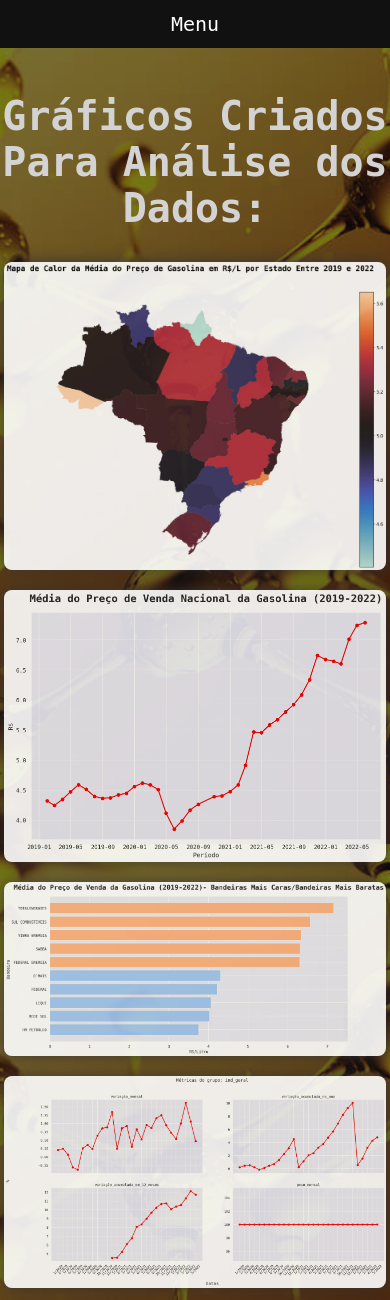
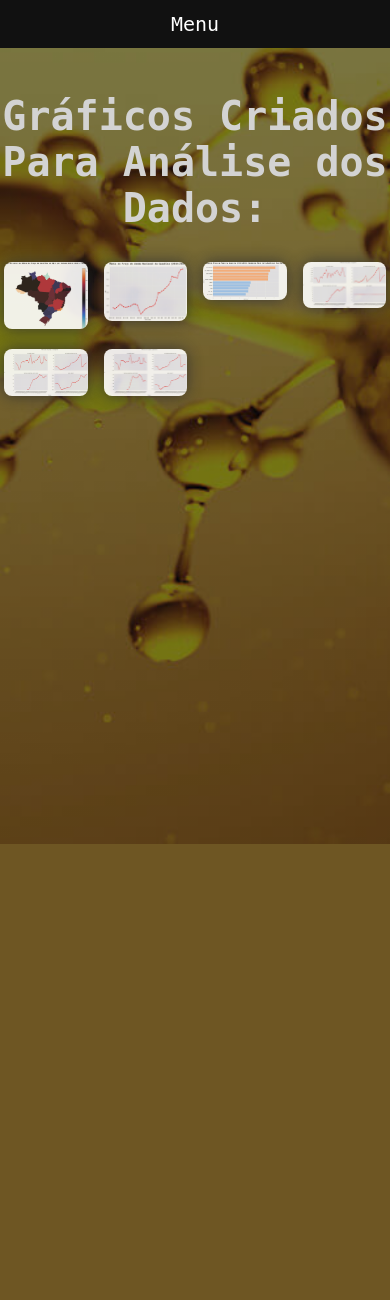
Before and after one commit to lc1a/InflaGas, a Django app: template homepage/templates/graficos.html in a window 390 px wide. Shown: the top 1300 px of the page. After the commit the page ends 844 px from the top, so only its background shows below. Run offline with Django 4.2, Linux system fonts and the light colour scheme; the template is opened without the code that fills it, so the values that code supplies are empty; parts of the project's set-up code (start-up, migrations or seed data) failed here and were passed over.

Commit message:
Responsive-Fix

```diff
--- a/homepage/static/css/homepage.css
+++ b/homepage/static/css/homepage.css
@@ -99,7 +99,7 @@ a{
 }
 /* Mobile adjust for small screens */
 /* Mobile change nav */
-@media screen and (max-width: 870px){
+@media screen and (max-width: 1000px){
   .flex_nav{
     display:none;
   }
@@ -219,7 +219,7 @@ form>.flex_col_center>.buttons>input[type='submit']:hover{
   border: 1px solid #ddd;
   padding: .35em;
 }
-@media screen and (max-width: 870px) {
+@media screen and (max-width: 1000px) {
   table thead {
     border: none;
     clip: rect(0 0 0 0);
--- a/homepage/static/css/slideshow.css
+++ b/homepage/static/css/slideshow.css
@@ -81,6 +81,7 @@ a{
 }
 .flex_nav_mob>div:hover{
   background-color: #111;
+  transition: 0.1s;
 }
 .flex_nav_mob>div>a{
   text-decoration: none;
@@ -96,11 +97,11 @@ a{
   background-color: #333; /* Black*/
   overflow-x: hidden; /* Disable horizontal scroll */
   overflow-y:scroll;
-  transition: 0.5s; /* 0.5 second transition effect to slide in the sidebar */
+  transition: 0s; /* 0.5 second transition effect to slide in the sidebar */
 }
 /* Mobile adjust for small screens */
 /* Mobile change nav */
-@media screen and (max-width: 600px){
+@media screen and (max-width: 1000px){
   .flex_nav{
     display:none;
   }
@@ -169,14 +170,9 @@ a{
 .gallery .gallery-item:hover {
   transform: scale(1.050);
 }
-@media (max-width: 600px) {
+@media (max-width: 1000px) {
   .gallery {
-    grid-template-columns: repeat(auto-fill, minmax(30%, 1fr));
-  }
-}
-@media (max-width: 400px) {
-  .gallery {
-    grid-template-columns: repeat(auto-fill, minmax(50%, 1fr));
+    grid-template-columns: repeat(auto-fill, minmax(20%, 1fr));
   }
 }
 
```
